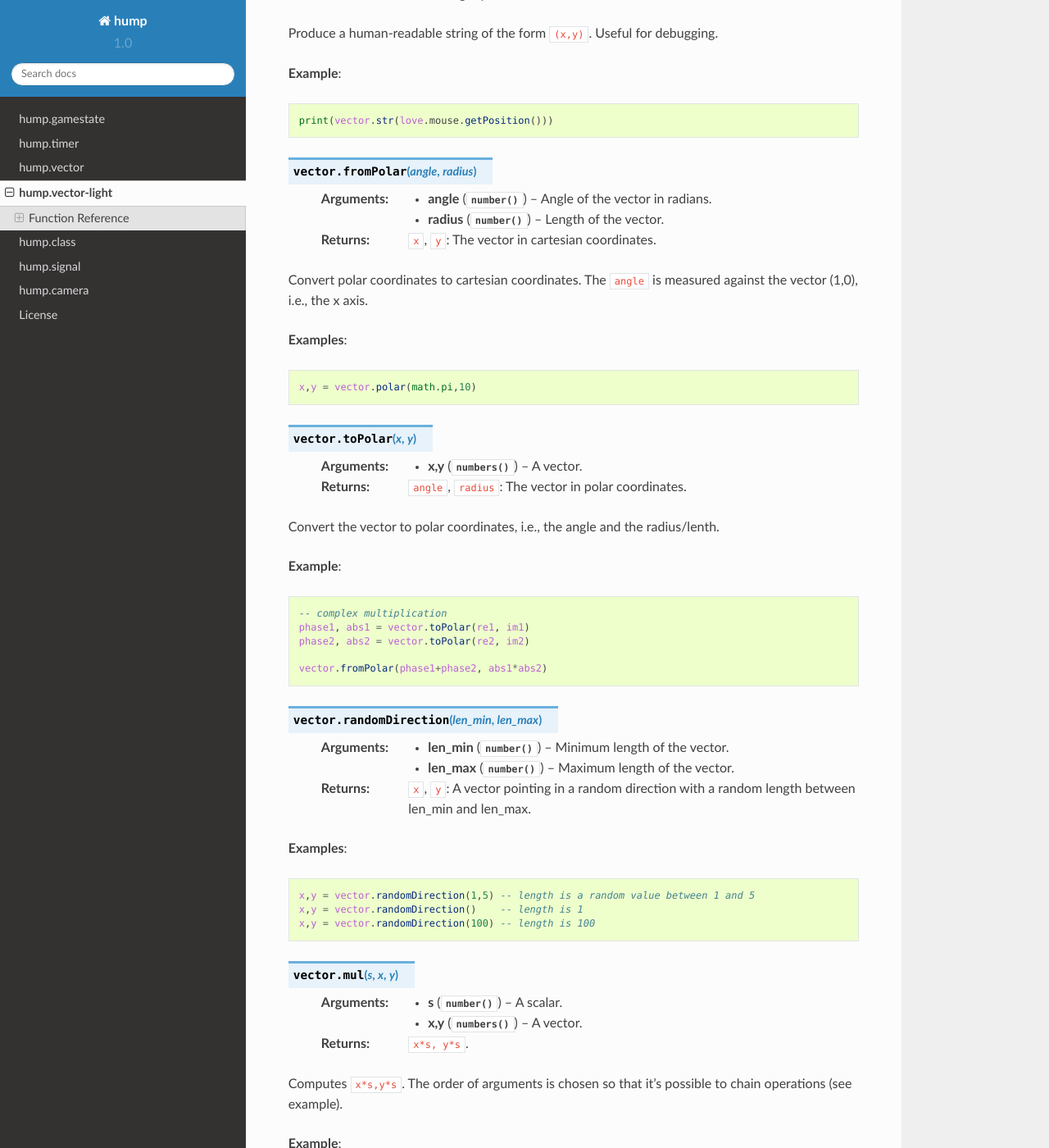
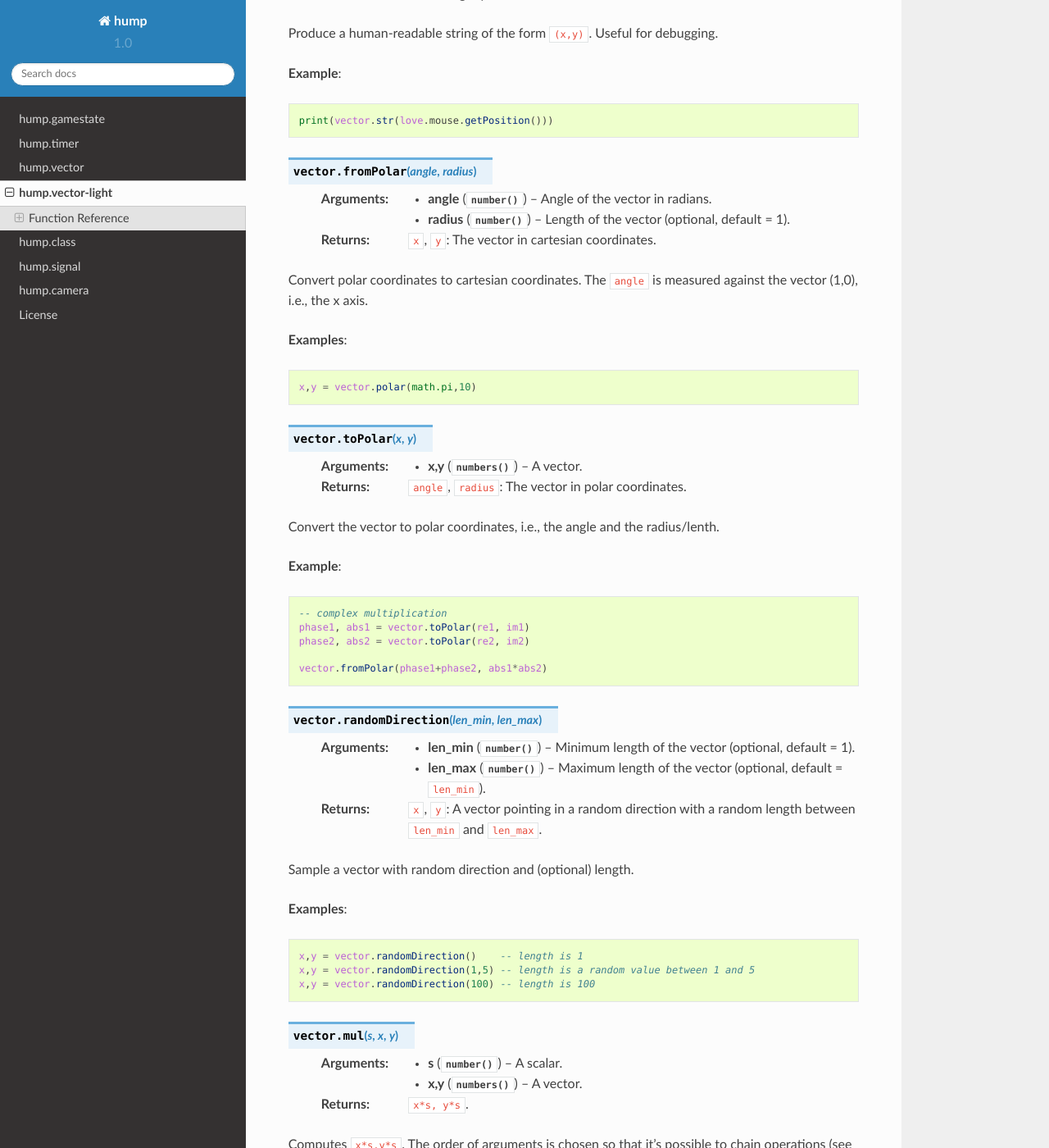
Before and after one commit to vrld/hump, a Sphinx documentation site: the page built from docs/vector-light.rst, in a window 1280 px wide and 1400 px high, scrolled down 1106 px. Shown: the whole window at 82% size. Built offline with Sphinx 7.4.7 and the Read the Docs theme 2.0.0, drawn with Linux system fonts in a browser that asks for light colours; some of the changed text lies outside the part shown.

Commit message:
Consistent doc

```diff
--- a/docs/vector-light.rst
+++ b/docs/vector-light.rst
@@ -65,7 +65,7 @@ Useful for debugging.
 .. function:: vector.fromPolar(angle, radius)
 
    :param number angle: Angle of the vector in radians.
-   :param number radius: Length of the vector.
+   :param number radius: Length of the vector (optional, default = 1).
    :returns: ``x``, ``y``: The vector in cartesian coordinates.
 
 
@@ -94,14 +94,16 @@ Convert the vector to polar coordinates, i.e., the angle and the radius/lenth.
 
 .. function:: vector.randomDirection(len_min, len_max)
 
-   :param number len_min: Minimum length of the vector.
-   :param number len_max: Maximum length of the vector.
-   :returns: ``x``, ``y``: A vector pointing in a random direction with a random length between len_min and len_max.
+   :param number len_min: Minimum length of the vector (optional, default = 1).
+   :param number len_max: Maximum length of the vector (optional, default = ``len_min``).
+   :returns: ``x``, ``y``: A vector pointing in a random direction with a random length between ``len_min`` and ``len_max``.
+
+Sample a vector with random direction and (optional) length.
 
 **Examples**::
 
+   x,y = vector.randomDirection()    -- length is 1
    x,y = vector.randomDirection(1,5) -- length is a random value between 1 and 5
-   x,y = vector.randomDirection()    -- length is 1
    x,y = vector.randomDirection(100) -- length is 100
 
 
```
Also changed, not shown: other parts of docs/vector-light.rst (+1 -1 lines), docs/vector.rst (+7 -5 lines).
